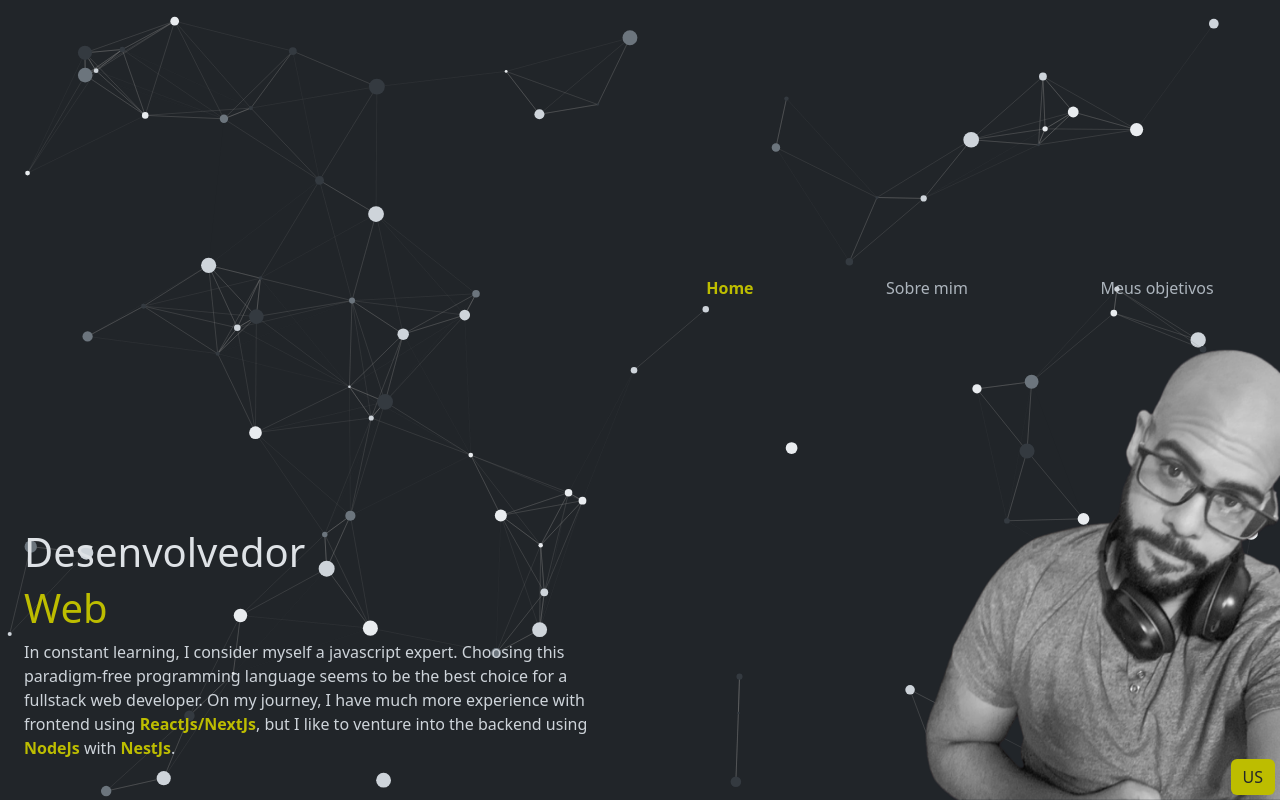
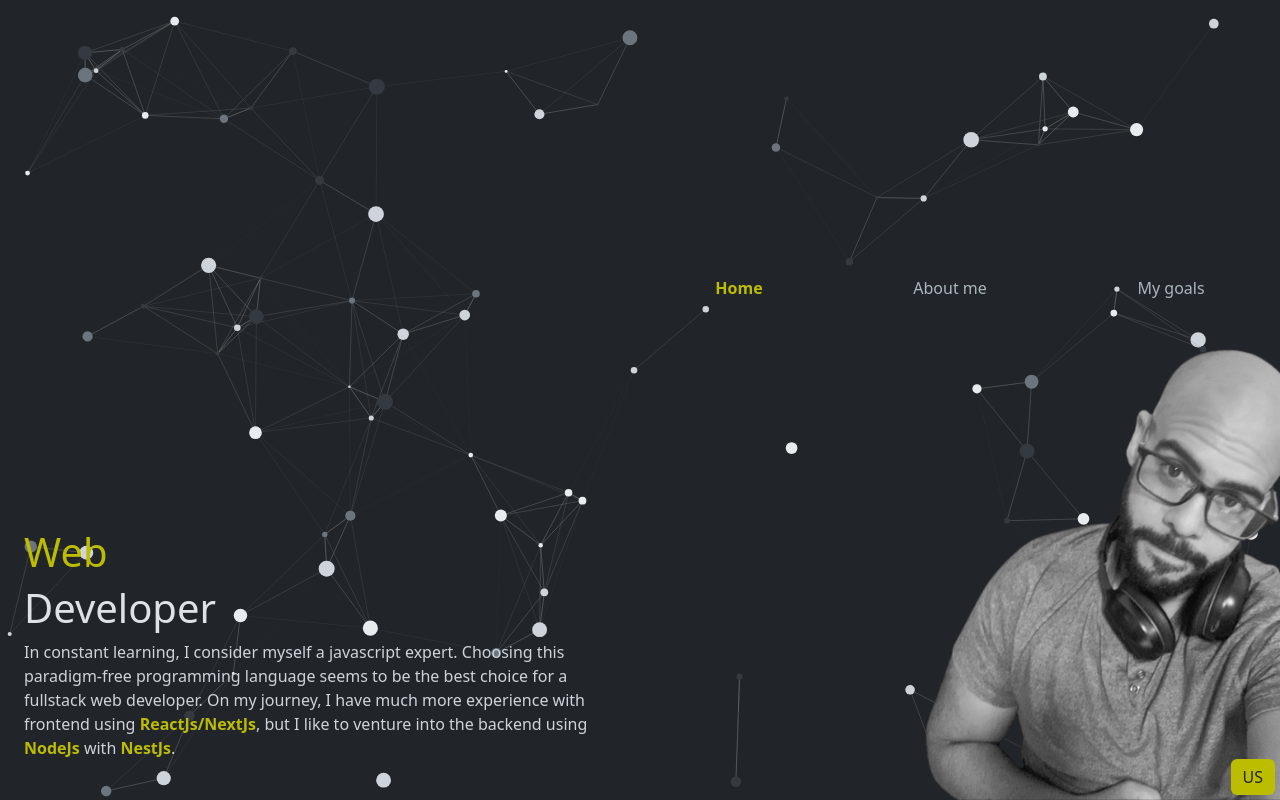
Before and after one commit to Rharuow/Hary-app, a Next.js app: page / in a window 1280 px wide. Built offline with nearby package versions, Linux system fonts and the light colour scheme.

Commit message:
improvements: translate home pge

```diff
--- a/src/components/domain/Home/Apresentation.tsx
+++ b/src/components/domain/Home/Apresentation.tsx
@@ -11,10 +11,9 @@ const Apresentation = () => {
       style={{ zIndex: 2000 }}
     >
       <p className="text-gray-400">
-        {translate.apresentation[language as keyof Language]}
+        {translate[language as keyof Language].apresentation.description}
       </p>
-      <h1 className="text-yellow">Web</h1>
-      <h1 className="text-gray-300">Desenvolvedor</h1>
+      {translate[language as keyof Language].apresentation.title}
     </div>
   );
 };
--- a/src/components/domain/Home/Information/Navigation.tsx
+++ b/src/components/domain/Home/Information/Navigation.tsx
@@ -1,42 +1,30 @@
 import Link from "next/link";
 import { useRouter } from "next/router";
 import React from "react";
+import { useLanguageContext } from "../../../../app/Language";
+
+import { translate, Language } from "../../../../translate";
 
 const Navigation: React.FC<{ className?: string }> = ({ className = " " }) => {
   const router = useRouter();
 
+  const { language } = useLanguageContext();
+
   return (
     <div className={`d-flex justify-content-around ${className}`}>
+      {translate[language as keyof Language].navigation.map((item, index) => (
         <Link
-        href="/"
+          key={item.name}
+          href={translate.US.navigation[index].route}
           className={` text-yellow-hover ${
-          router.asPath === "/" ? "text-active fw-bolder" : "text-gray-500"
-        }`}
-      >
-        Home
-      </Link>
-
-      <Link
-        href="/about-me"
-        className={` text-yellow-hover ${
-          router.asPath === "/about-me"
+            router.asPath === translate.US.navigation[index].route
               ? "text-active fw-bolder"
               : "text-gray-500"
           }`}
         >
-        Sobre mim
+          {item.name}
         </Link>
-
-      <Link
-        href="/my-goals"
-        className={` text-yellow-hover ${
-          router.asPath === "/my-goals"
-            ? "text-active fw-bolder"
-            : "text-gray-500"
-        }`}
-      >
-        Meus objetivos
-      </Link>
+      ))}
     </div>
   );
 };
--- a/src/translate.tsx
+++ b/src/translate.tsx
@@ -4,30 +4,58 @@ export interface Language {
 }
 
 export const translate = {
+  US: {
     apresentation: {
-    US: (
+      description: (
         <>
           In constant learning, I consider myself a javascript expert. Choosing
-        this paradigm-free programming language seems to be the best choice for
-        a fullstack web developer. On my journey, I have much more experience
-        with frontend using{" "}
+          this paradigm-free programming language seems to be the best choice
+          for a fullstack web developer. On my journey, I have much more
+          experience with frontend using{" "}
           <span className="text-yellow fw-bolder"> ReactJs/NextJs</span>, but I
           like to venture into the backend using{" "}
           <span className="text-yellow fw-bolder">NodeJs</span> with{" "}
           <span className="text-yellow fw-bolder">NestJs</span>.
         </>
       ),
-    BR: (
+      title: (
         <>
-        Em constante aprendizado, me considero um especialista em javascript. A
-        escolha dessa linguagem de programação, livre de paradigma, pareceu ser
-        a melhor escolha para um desenvolvedor web fullstack. Na minha jornada,
-        tenho bem mais experiência com frontend usando
+          <h1 className="text-gray-300">Developer</h1>
+          <h1 className="text-yellow">Web</h1>
+        </>
+      ),
+    },
+    navigation: [
+      { name: "Home", route: "/" },
+      { name: "About me", route: "/about-me" },
+      { name: "My goals", route: "my-goals" },
+    ],
+  },
+  BR: {
+    apresentation: {
+      description: (
+        <>
+          Em constante aprendizado, me considero um especialista em javascript.
+          A escolha dessa linguagem de programação, livre de paradigma, pareceu
+          ser a melhor escolha para um desenvolvedor web fullstack. Na minha
+          jornada, tenho bem mais experiência com frontend usando
           <span className="text-yellow fw-bolder"> ReactJs/NextJs</span>, porém
           gosto de me aventurar no backend utilizando{" "}
           <span className="text-yellow fw-bolder">NodeJs</span> com{" "}
           <span className="text-yellow fw-bolder">NestJs</span>.
         </>
       ),
+      title: (
+        <>
+          <h1 className="text-yellow">Web</h1>
+          <h1 className="text-gray-300">Desenvolvedor</h1>
+        </>
+      ),
+    },
+    navigation: [
+      { name: "Home", route: "/" },
+      { name: "Sobre mim", route: "/about-me" },
+      { name: "Minhas metas", route: "my-goals" },
+    ],
   },
 };
```
Lines whose indentation alone changed are shown as unchanged.
